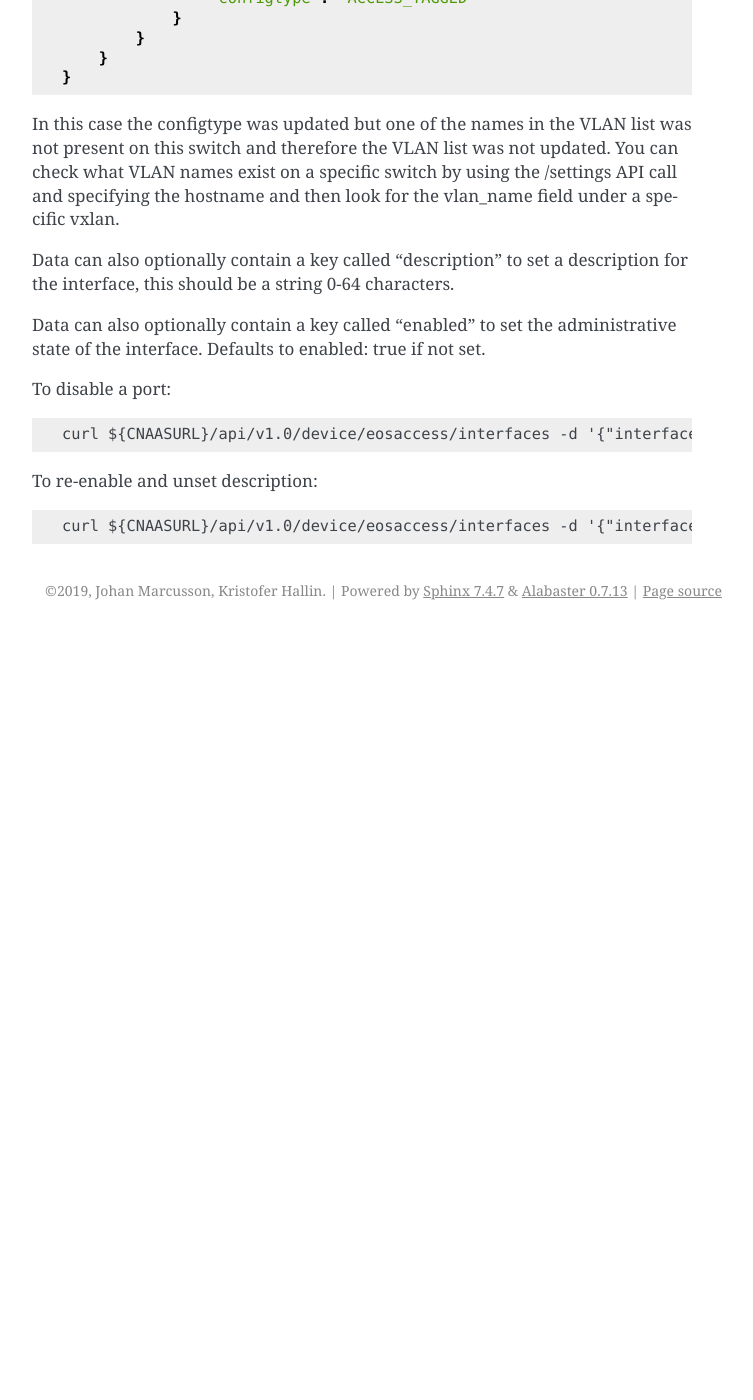
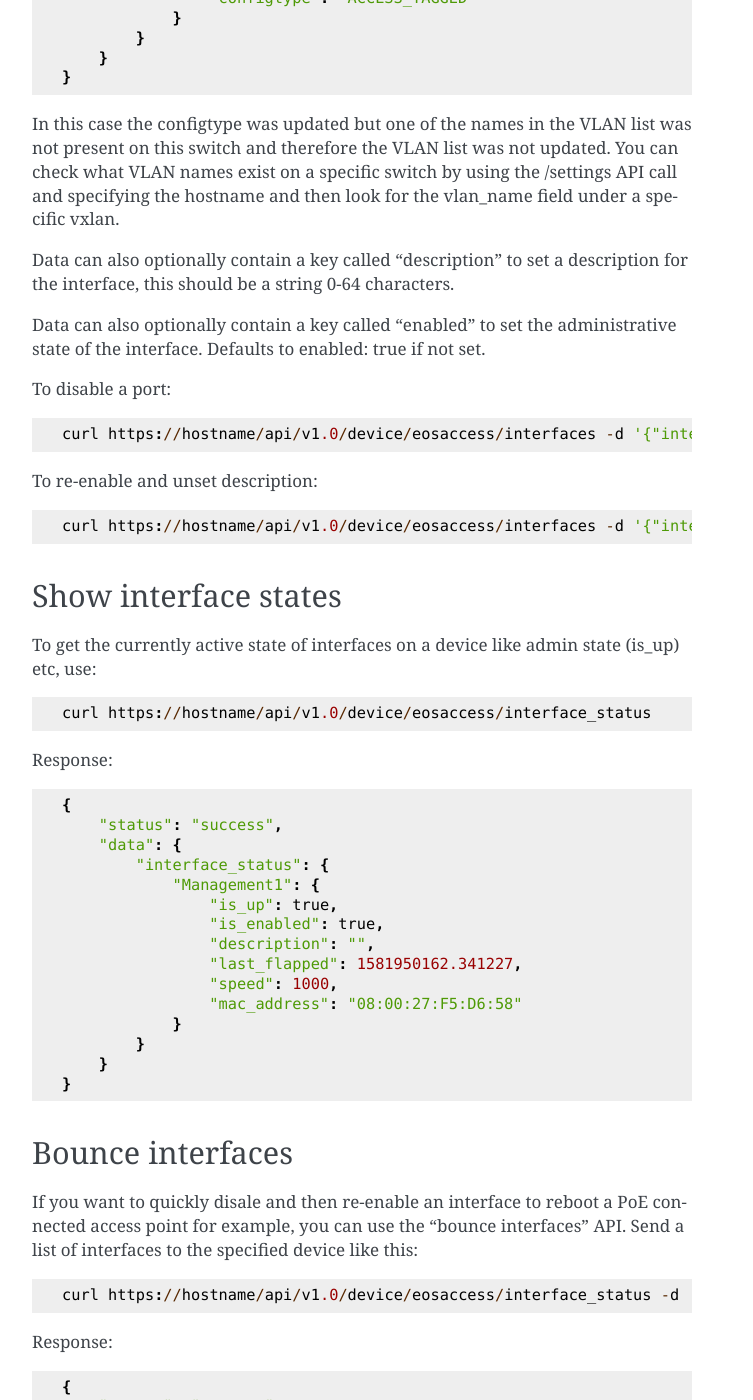
Before and after one commit to SUNET/cnaas-nms, a Sphinx documentation site: the page built from docs/apiref/interfaces.rst, in a window 1280 px wide and 1400 px high, scrolled down 2525 px. Shown: the whole window, without its empty margins (388-1141 px from the left). Built offline with Sphinx 7.4.7, drawn with Linux system fonts in a browser that asks for light colours; before the commit the page ends 3155 px from its top, so only the background shows below that; some of the changed text lies outside the part shown.

Commit message:
Add interface status docs

```diff
--- a/docs/apiref/interfaces.rst
+++ b/docs/apiref/interfaces.rst
@@ -13,7 +13,7 @@ List all interfaces on device eosaccess
 
 ::
 
-   curl http://hostname/api/v1.0/device/eosaccess/interfaces
+   curl https://hostname/api/v1.0/device/eosaccess/interfaces
 
 The result will look something like this:
 
@@ -111,7 +111,7 @@ If you want to specify a statically configured port with tagged VLANs (trunk por
 
 ::
 
-  curl ${CNAASURL}/api/v1.0/device/eosaccess/interfaces -d '{"interfaces": {"Ethernet1": {"configtype": "access_tagged", "data": {"tagged_vlan_list": ["STUDENTT"]}}}}' -X PUT -H "Content-Type: application/json" -H "Authorization: Bearer $JWT_AUTH_TOKEN"
+  curl https://hostname/api/v1.0/device/eosaccess/interfaces -d '{"interfaces": {"Ethernet1": {"configtype": "access_tagged", "data": {"tagged_vlan_list": ["STUDENTT"]}}}}' -X PUT -H "Content-Type: application/json" -H "Authorization: Bearer $JWT_AUTH_TOKEN"
 
 Response:
 
@@ -148,10 +148,64 @@ To disable a port:
 
 ::
 
-  curl ${CNAASURL}/api/v1.0/device/eosaccess/interfaces -d '{"interfaces": {"Ethernet1": {"data": {"enabled": false, "description": "Disabled becasue of abuse 2020-01-30 by kosmoskatten"}}}}' -X PUT -H "Content-Type: application/json" -H "Authorization: Bearer $JWT_AUTH_TOKEN"
+  curl https://hostname/api/v1.0/device/eosaccess/interfaces -d '{"interfaces": {"Ethernet1": {"data": {"enabled": false, "description": "Disabled becasue of abuse 2020-01-30 by kosmoskatten"}}}}' -X PUT -H "Content-Type: application/json" -H "Authorization: Bearer $JWT_AUTH_TOKEN"
 
 To re-enable and unset description:
 
 ::
 
-  curl ${CNAASURL}/api/v1.0/device/eosaccess/interfaces -d '{"interfaces": {"Ethernet1": {"data": {"enabled": true, "description": null}}}}' -X PUT -H "Content-Type: application/json" -H "Authorization: Bearer $JWT_AUTH_TOKEN"
+  curl https://hostname/api/v1.0/device/eosaccess/interfaces -d '{"interfaces": {"Ethernet1": {"data": {"enabled": true, "description": null}}}}' -X PUT -H "Content-Type: application/json" -H "Authorization: Bearer $JWT_AUTH_TOKEN"
+
+
+Show interface states
+---------------------
+
+To get the currently active state of interfaces on a device like admin state (is_up) etc, use:
+
+::
+
+   curl https://hostname/api/v1.0/device/eosaccess/interface_status
+
+Response:
+
+::
+
+   {
+       "status": "success",
+       "data": {
+           "interface_status": {
+               "Management1": {
+                   "is_up": true,
+                   "is_enabled": true,
+                   "description": "",
+                   "last_flapped": 1581950162.341227,
+                   "speed": 1000,
+                   "mac_address": "08:00:27:F5:D6:58"
+               }
+           }
+       }
+   }
+
+Bounce interfaces
+-----------------
+
+If you want to quickly disale and then re-enable an interface to reboot a PoE
+connected access point for example, you can use the "bounce interfaces" API.
+Send a list of interfaces to the specified device like this:
+
+::
+
+  curl https://hostname/api/v1.0/device/eosaccess/interface_status -d '{"bounce_interfaces": ["Ethernet1"]}' -X PUT -H "Content-Type: application/json" -H "Authorization: Bearer $JWT_AUTH_TOKEN"
+
+Response:
+
+::
+
+   {
+       "status": "success",
+       "data": "Bounced interfaces: Ethernet1"
+   }
+
+
+You can only bounce non-uplink interfaces of ACCESS type switches. This is to prevent
+accidentally losing connectivity to the device.
```
